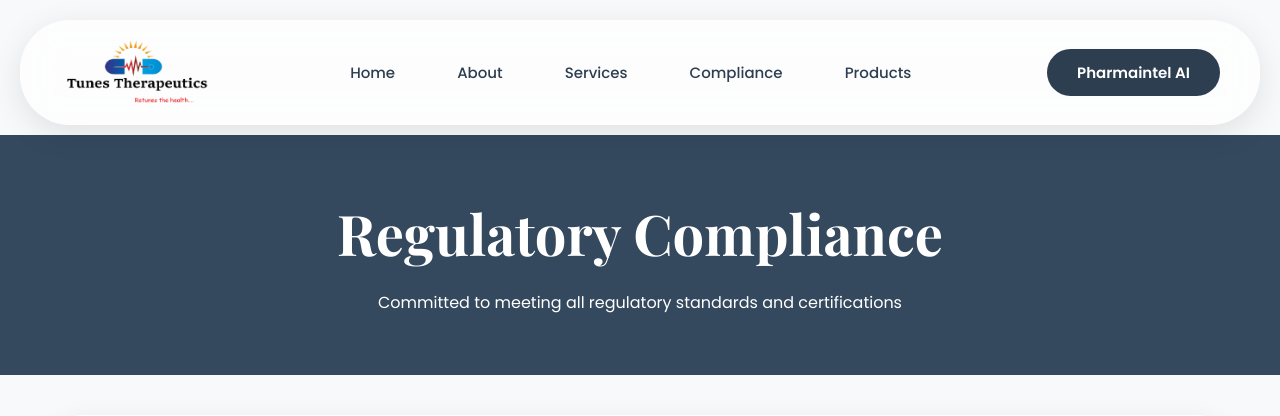
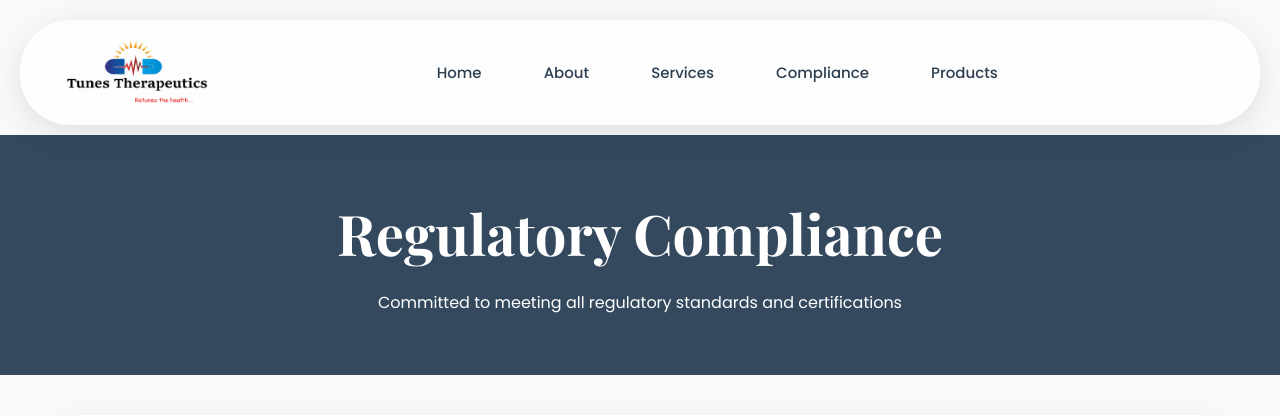
Before and after one commit to Saiaditya26122006/tunes_pharma_web, a Flask app: page /regulatory-compliance in a window 1280 px wide. Shown: the top 416 px of the page. Run offline with Flask 3, Linux system fonts and the light colour scheme.

Commit message:
Update regulatory_compliance.html

```diff
--- a/templates/regulatory_compliance.html
+++ b/templates/regulatory_compliance.html
@@ -180,7 +180,6 @@
                 <a href="/regulatory-compliance">Compliance</a>
                 <a href="/products">Products</a>
             </nav>
-            <a href="/Pharmaintel_ai" class="cta-header-button">Pharmaintel AI</a>
         </div>
     </header>
 
```
